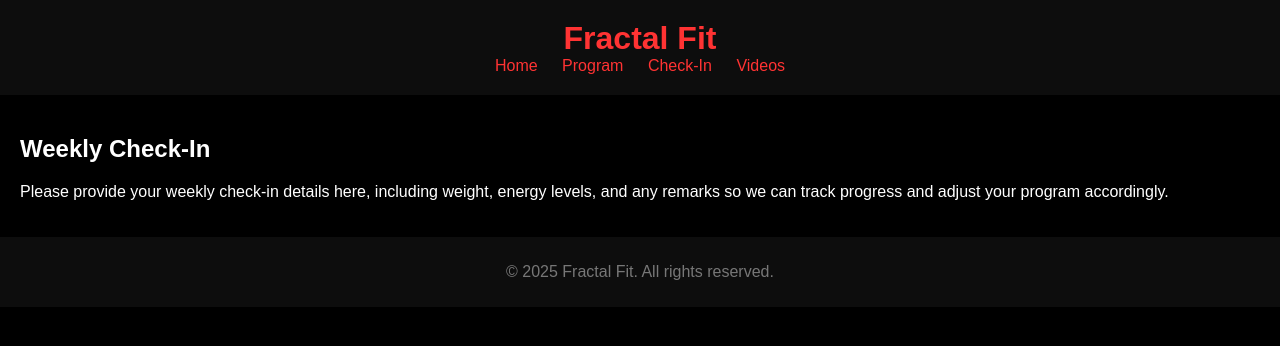
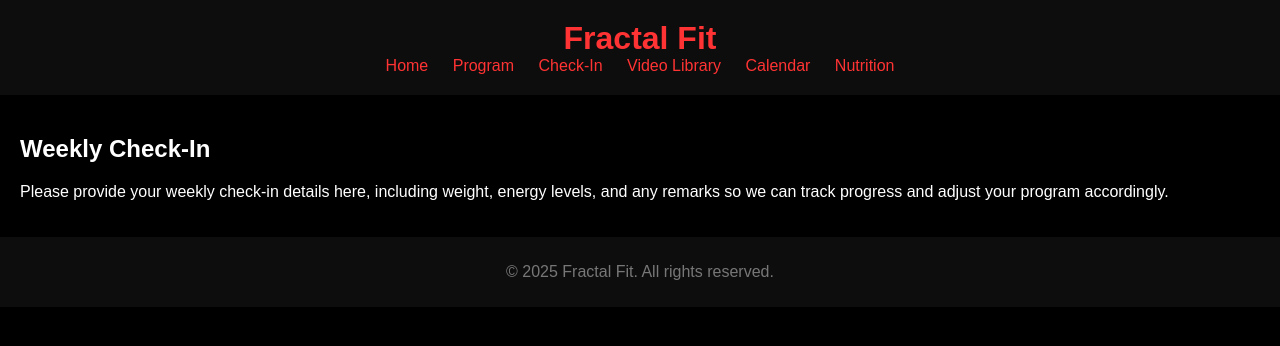
Before and after one commit to TheMagicMike/FractalFit, a plain HTML site: page checkin.html in a window 1280 px wide. Drawn offline with Linux system fonts and the light colour scheme.

Commit message:
Update checkin.html navigation and layout

```diff
--- a/checkin.html
+++ b/checkin.html
@@ -12,7 +12,9 @@
             <a href="index.html">Home</a>
             <a href="program.html">Program</a>
             <a href="checkin.html">Check-In</a>
-            <a href="videos.html">Videos</a>
+            <a href="videos.html">Video Library</a>
+            <a href="calendar.html">Calendar</a>
+            <a href="nutrition.html">Nutrition</a>
         </nav>
     </header>
     <main>
```
